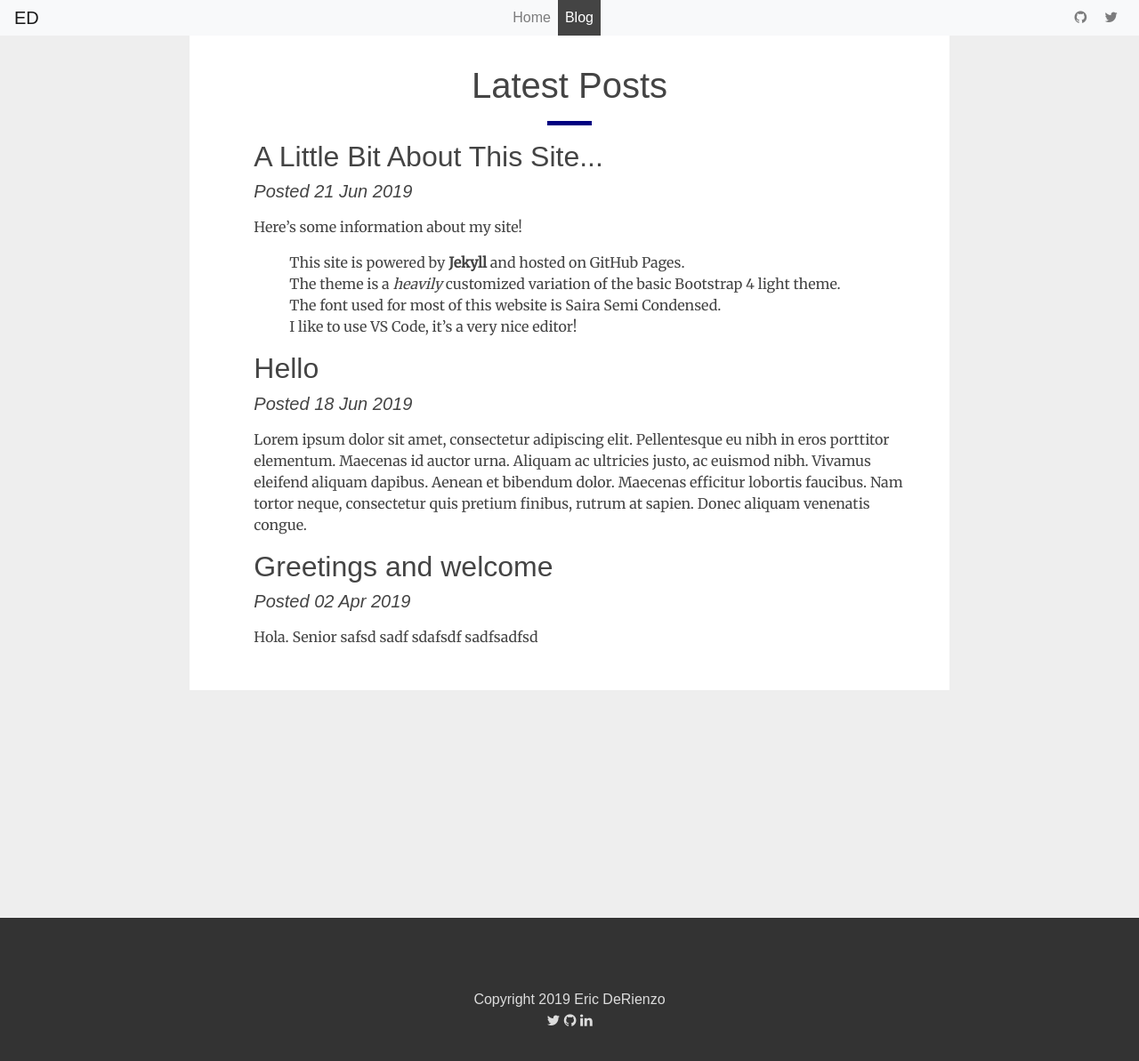
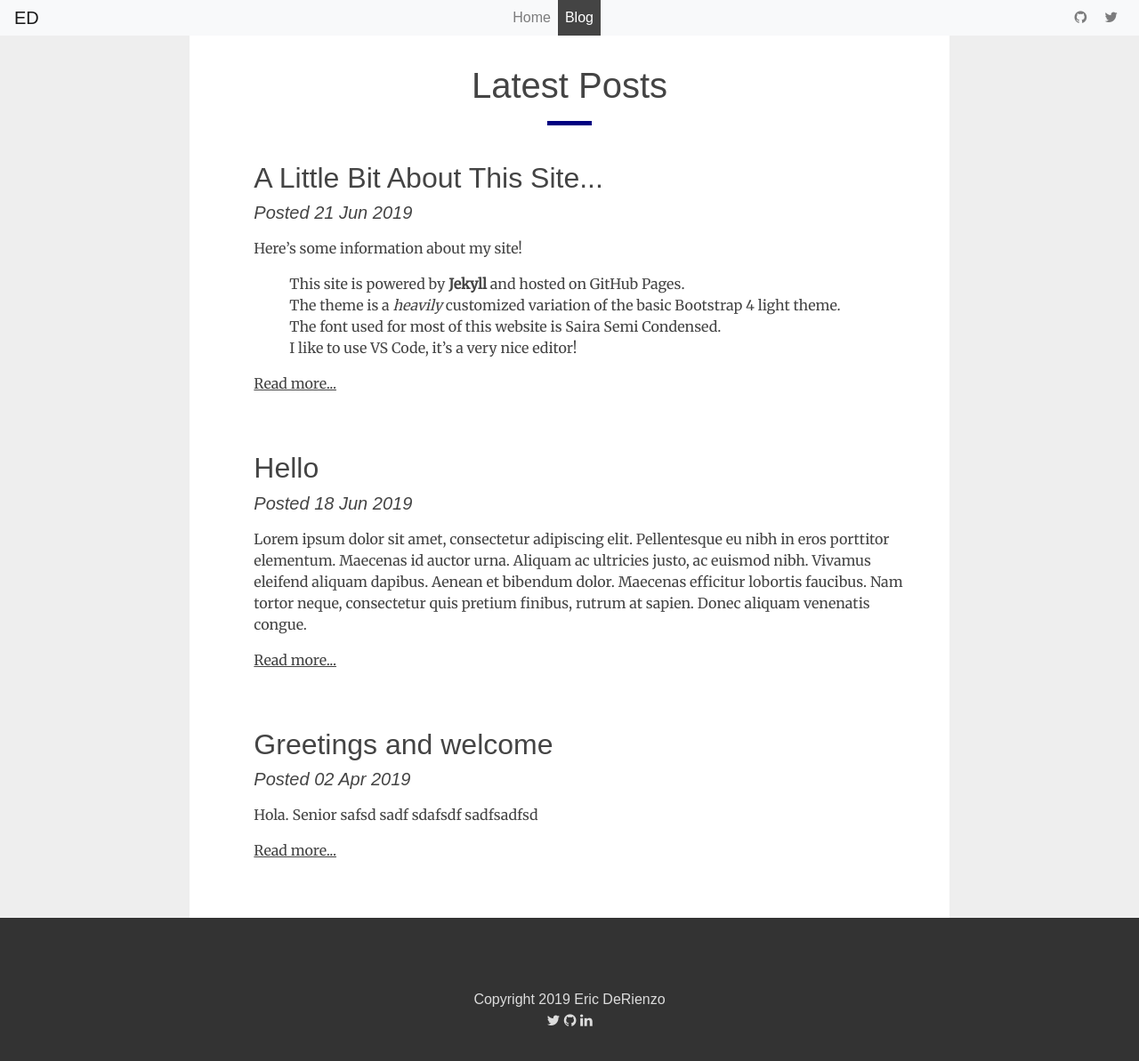
Before and after one commit to jombo1/jombo1.github.io, a Jekyll site: the page built from blog.html, in a window 1280 px wide and 1256 px high. Shown: the top 1193 px of the window at 89% size. Built offline with Jekyll 4.4.1, drawn with Linux system fonts in a browser that asks for light colours; some web fonts are replaced.

Commit message:
Styled up blog and posts page some more

```diff
--- a/_layouts/post.html
+++ b/_layouts/post.html
@@ -5,6 +5,7 @@ layout: default
   <div class="col-md-8 main-container">
     <div class="post-content">
       <h1>{{ page.title }}</h1>
+      <hr />
 
       {{ content }}
     </div>
--- a/_sass/main.scss
+++ b/_sass/main.scss
@@ -52,20 +52,17 @@ a {
   padding-bottom: 10rem;
 }
 
-.post-content, .blog-content {
+.post-content{
   font-family: 'Merriweather', serif;
   pre {
     border-left: 2px solid #999;
     border-bottom: 1px solid #ccc;
     padding: 1rem;
+    background-color: #eee;
   }
 }
 
-.blog-content {
-  h1, h2, h5 {
-    font-family: 'Saira Semi Condensed', sans-serif;
-  }
-}
+
  h1 {
    text-align: center;
  }
--- a/blog.html
+++ b/blog.html
@@ -10,10 +10,15 @@ title: blog
     <ul>
       {% for post in site.posts %}
       <li>
+        <br />
         <h2><a href="{{ post.url }}">{{ post.title }}</a></h2>
         <h5><i>Posted {{ post.date | date_to_string }}</i></h5>
-        <p>{{ post.excerpt }}</p>
+        <div class="post-content">
+          <p>{{ post.excerpt }}</p>
+          <p><u><a href="{{ post.url }}">Read more...</a></u></p>
+        </div>
       </li>
+      <br />
       {% endfor %}
     </ul>
   </div>
```
Also changed, not shown: 5 other files.
